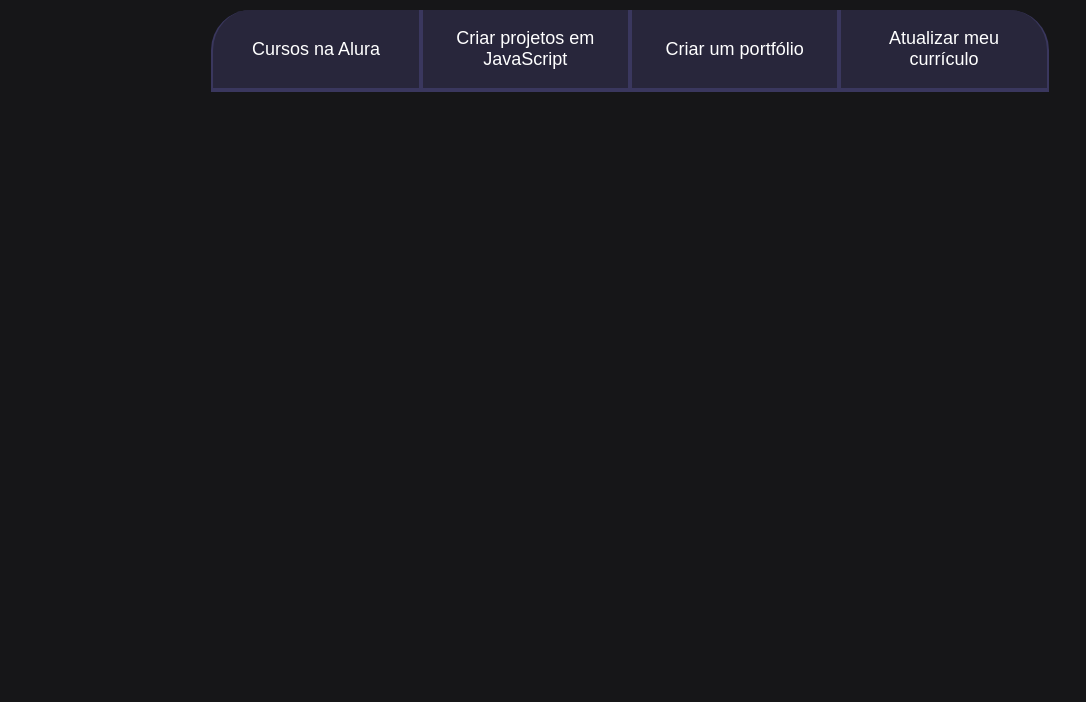
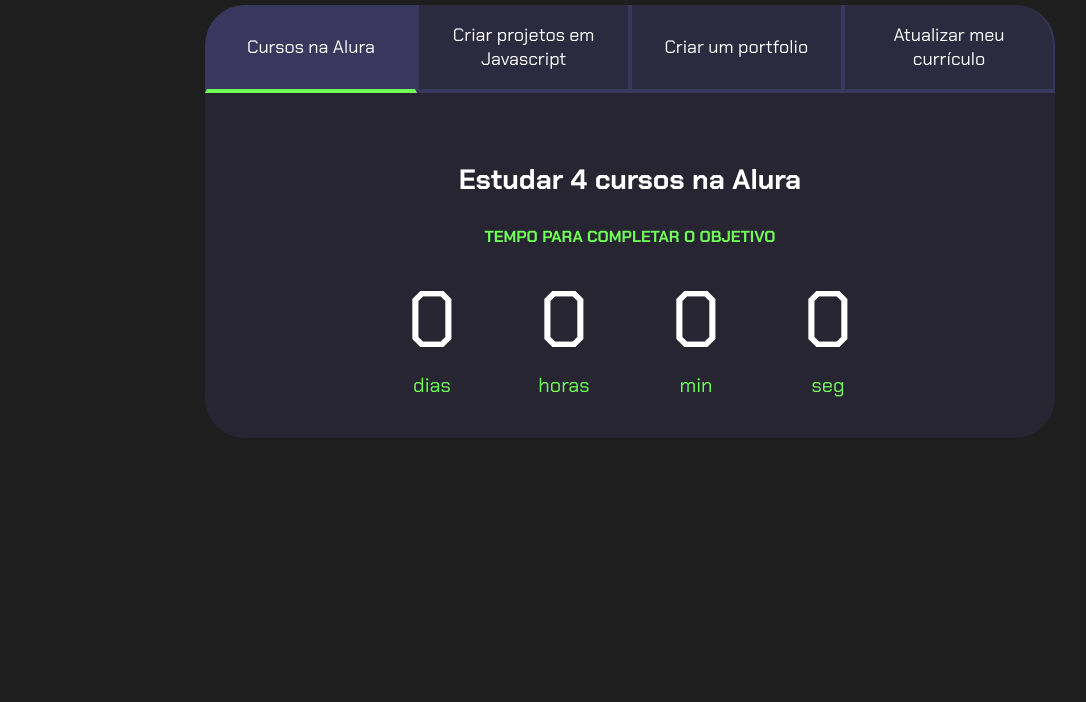
Before and after one commit to MARCYRIBEIRO/projeto3C, a plain HTML site: page index.html in a window 1280 px wide. Shown: the part 98-800 px from the top of the page, without its empty margins (10-1096 px from the left). Drawn offline with Linux system fonts and the light colour scheme.

Commit message:
Add files via upload

```diff
--- a/index.html
+++ b/index.html
@@ -1,20 +1,116 @@
 <!DOCTYPE html>
 <html lang="pt-br">
+
 <head>
     <meta charset="UTF-8">
     <meta name="viewport" content="width=device-width, initial-scale=1.0">
     <title>Meus objetivos do ano</title>
     <link rel="stylesheet" href="style.css">
 </head>
+
 <body>
     <section class="conteudo-principal">
-        <h2 class="titulo-principal">Meus Objetivos do ano<span>㋡</span></h2>
+        <h2 class="titulo-principal">Meus objetivos do ano<span>_</span></h2>
+        <div class="conteudo">
             <div class="botoes">
-          <button class="botao">Cursos na Alura</button>
-          <button class="botao">Criar projetos em JavaScript</button>
-          <button class="botao">Criar um portfólio</button>
+                <button class="botao ativo">Cursos na Alura</button>
+                <button class="botao">Criar projetos em Javascript</button>
+                <button class="botao">Criar um portfolio</button>
                 <button class="botao">Atualizar meu currículo</button>
             </div>
+            <div class="abas-textos">
+                <div class="aba-conteudo ativo">
+                    <h3 class="aba-conteudo-titulo-principal">Estudar 4 cursos na Alura</h3>
+                    <h4 class="aba-conteudo-titulo-secundario">Tempo para completar o objetivo</h4>
+                    <div class="contador">
+                        <div class="contador-digito">
+                            <p class="contador-digito-numero" id="dias0"></p>
+                            <p class="contador-digito-texto">dias</p>
+                        </div>
+                        <div class="contador-digito">
+                            <p class="contador-digito-numero" id="horas0"></p>
+                            <p class="contador-digito-texto">horas</p>
+                        </div>
+                        <div class="contador-digito">
+                            <p class="contador-digito-numero" id="min0"></p>
+                            <p class="contador-digito-texto">min</p>
+                        </div>
+                        <div class="contador-digito">
+                            <p class="contador-digito-numero" id="seg0"></p>
+                            <p class="contador-digito-texto">seg</p>
+                        </div>
+                    </div>
+                </div>
+                <div class="aba-conteudo">
+                    <h3 class="aba-conteudo-titulo-principal">Criar 5 projetos em Javascript</h3>
+                    <h4 class="aba-conteudo-titulo-secundario">Tempo para completar o objetivo</h4>
+                    <div class="contador">
+                        <div class="contador-digito">
+                            <p class="contador-digito-numero" id="dias1"></p>
+                            <p class="contador-digito-texto">dias</p>
+                        </div>
+                        <div class="contador-digito">
+                            <p class="contador-digito-numero" id="horas1"></p>
+                            <p class="contador-digito-texto">horas</p>
+                        </div>
+                        <div class="contador-digito">
+                            <p class="contador-digito-numero" id="min1"></p>
+                            <p class="contador-digito-texto">min</p>
+                        </div>
+                        <div class="contador-digito">
+                            <p class="contador-digito-numero" id="seg1"></p>
+                            <p class="contador-digito-texto">seg</p>
+                        </div>
+                    </div>
+                </div>
+                <div class="aba-conteudo">
+                    <h3 class="aba-conteudo-titulo-principal">Criar um portfolio com os meus 3 melhores projetos</h3>
+                    <h4 class="aba-conteudo-titulo-secundario">Tempo para completar o objetivo</h4>
+                    <div class="contador">
+                        <div class="contador-digito">
+                            <p class="contador-digito-numero" id="dias2"></p>
+                            <p class="contador-digito-texto">dias</p>
+                        </div>
+                        <div class="contador-digito">
+                            <p class="contador-digito-numero" id="horas2"></p>
+                            <p class="contador-digito-texto">horas</p>
+                        </div>
+                        <div class="contador-digito">
+                            <p class="contador-digito-numero" id="min2"></p>
+                            <p class="contador-digito-texto">min</p>
+                        </div>
+                        <div class="contador-digito">
+                            <p class="contador-digito-numero" id="seg2"></p>
+                            <p class="contador-digito-texto">seg</p>
+                        </div>
+                    </div>
+                </div>
+                <div class="aba-conteudo">
+                    <h3 class="aba-conteudo-titulo-principal">Atualizar meu curriculo com os certificados da Alura</h3>
+                    <h4 class="aba-conteudo-titulo-secundario">Tempo para completar o objetivo</h4>
+                    <div class="contador">
+                        <div class="contador-digito">
+                            <p class="contador-digito-numero" id="dias3"></p>
+                            <p class="contador-digito-texto">dias</p>
+                        </div>
+                        <div class="contador-digito">
+                            <p class="contador-digito-numero" id="horas3"></p>
+                            <p class="contador-digito-texto">horas</p>
+                        </div>
+                        <div class="contador-digito">
+                            <p class="contador-digito-numero" id="min3"></p>
+                            <p class="contador-digito-texto">min</p>
+                        </div>
+                        <div class="contador-digito">
+                            <p class="contador-digito-numero" id="seg3"></p>
+                            <p class="contador-digito-texto">seg</p>
+                        </div>
+                    </div>
+                </div>
+            </div>
+        </div>
     </section>
+    <script src="main.js"></script>
 </body>
+
 </html>
--- /dev/null
+++ b/main.js
@@ -0,0 +1,58 @@
+const botoes = document.querySelectorAll(".botao");
+const textos = document.querySelectorAll(".aba-conteudo");
+
+for (let i = 0; i < botoes.length; i++) {
+    botoes[i].onclick = function () {
+
+        for (let j = 0; j < botoes.length; j++) {
+            botoes[j].classList.remove("ativo");
+            textos[j].classList.remove("ativo");
+        }
+
+        botoes[i].classList.add("ativo");
+        textos[i].classList.add("ativo");
+    }
+}
+
+const contadores = document.querySelectorAll(".contador");
+const tempoObjetivo1 = new Date("2023-10-05T00:00:00");
+const tempoObjetivo2 = new Date("2023-12-05T00:00:00");
+const tempoObjetivo3 = new Date("2023-12-30T00:00:00");
+const tempoObjetivo4 = new Date("2024-02-01T00:00:00");
+
+const tempos = [tempoObjetivo1,tempoObjetivo2,tempoObjetivo3,tempoObjetivo4];
+
+
+function calculaTempo(tempoObjetivo) {
+    let tempoAtual = new Date();
+    let tempoFinal = tempoObjetivo - tempoAtual;
+    let segundos = Math.floor(tempoFinal / 1000);
+    let minutos = Math.floor(segundos / 60);
+    let horas = Math.floor(minutos / 60);
+    let dias = Math.floor(horas / 24);
+
+    segundos %= 60;
+    minutos %= 60;
+    horas %= 24;
+    if (tempoFinal > 0){
+        return [dias,horas,minutos,segundos];
+    } else {
+        return [0,0,0,0];
+    }
+}
+
+function atualizaCronometro(){
+    for (let i=0; i<contadores.length;i++){
+        document.getElementById("dias"+i).textContent = calculaTempo(tempos[i])[0];
+        document.getElementById("horas"+i).textContent = calculaTempo(tempos[i])[1];
+        document.getElementById("min"+i).textContent = calculaTempo(tempos[i])[2];
+        document.getElementById("seg"+i).textContent = calculaTempo(tempos[i])[3];
+    }
+}
+
+function comecaCronometro(){
+    atualizaCronometro();
+    setInterval(atualizaCronometro,1000);
+}
+
+comecaCronometro();
--- a/style.css
+++ b/style.css
@@ -1,7 +1,7 @@
-@import url('https://fonts.googleapis.com/css?family=Chakra+Petch:wght@400;700&display=swap');
+@import url('https://fonts.googleapis.com/css2?family=Chakra+Petch:wght@400;700&display=swap');
 
 :root {
-  --cor-de-fundo: #161618;
+    --cor-de-fundo: #1E1E1E;
     --verde: #6FFF57;
     --branco: #FFFFFF;
     --botao-ativo: #3A375E;
@@ -14,6 +14,7 @@
     color: var(--branco);
     font-family: 'Chakra Petch', sans-serif;
 }
+
 
 .conteudo-principal {
     display: flex;
@@ -35,8 +36,9 @@
     color: var(--verde);
 }
 
+
 .botao {
-    font-family: "Crakra Petch", sans-serif;
+    font-family: 'Chakra Petch', sans-serif;
     background-color: var(--botao-inativo);
     color: var(--branco);
     display: flex;
@@ -49,6 +51,65 @@
     border-left: 2px solid var(--botao-ativo);
     border-right: 2px solid var(--botao-ativo);
     border-top: none;
+}
+
+.botao:first-child {
+    border-radius: 40px 40px 0 0;
+}
+
+.botoes {
+    display: block;
+}
+
+.botao.ativo{
+    background-color: var(--botao-ativo);
+    border-bottom: 4px solid var(--verde);
+}
+
+.abas-textos{
+    background-color: var(--texto-fundo);
+    padding: 40px;
+    border-radius: 0 0 40px 40px;
+}
+.aba-conteudo.ativo{
+    display:block;
+}
+
+.aba-conteudo{
+    display: none;
+}
+
+.aba-conteudo-titulo-principal{
+    font-size: 28px;
+    text-align: center;
+}
+.aba-conteudo-titulo-secundario{
+    text-align: center;
+    color: var(--verde);
+    text-transform: uppercase;
+}
+
+.contador{
+    display:flex;
+    justify-content: center;
+    flex-wrap: wrap;
+}
+.contador-digito{
+    padding: 0 16px;
+    text-align: center;
+    min-width: 100px;
+}
+
+.contador-digito-numero{
+    font-size: 80px;
+    margin: 0;
+
+}
+
+.contador-digito-texto{
+    color: var(--verde);
+    font-size: 20px;
+    margin: 0;
 
 }
 
@@ -65,30 +126,3 @@
         border-radius: 0 40px 0 0;
     }
 }
-
-.conteudo-principal {
-    display: flex;
-    flex-direction: column;
-    justify-content: center;
-    align-items: center;
-    max-width: 1200px;
-    width: 100%;
-    margin: 0 auto;
-}
-
-.titulo-principal {
-    text-align: left;
-    width: 100%;
-    font-size: 32px;
-}
-
-
-.botoes {
-    display: block;
-}
-
-@media screen and (min-width: 768px) {
-    .botoes {
-        display: flex;
-    }
-}
```
Lines whose indentation alone changed are shown as unchanged.
